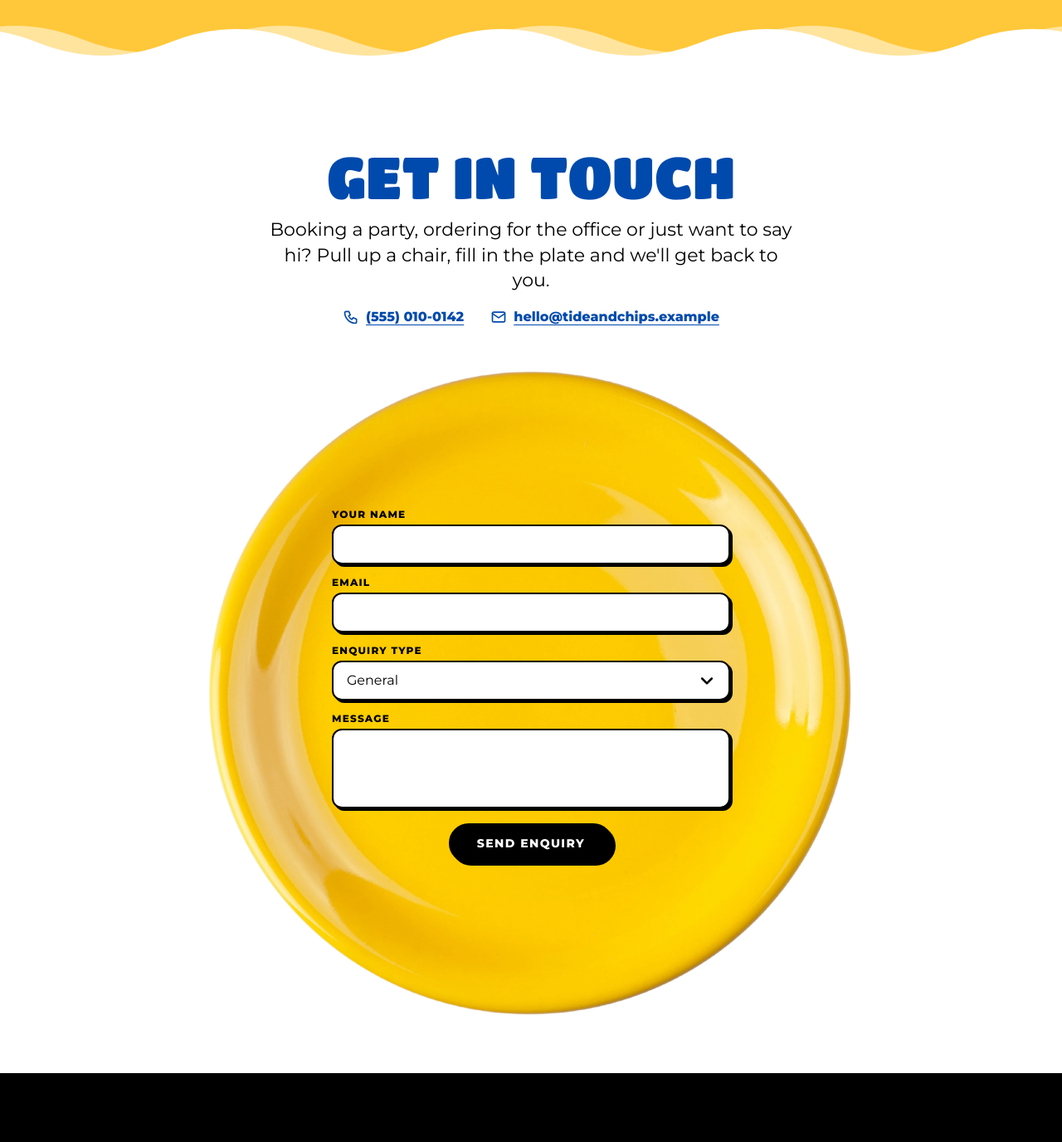
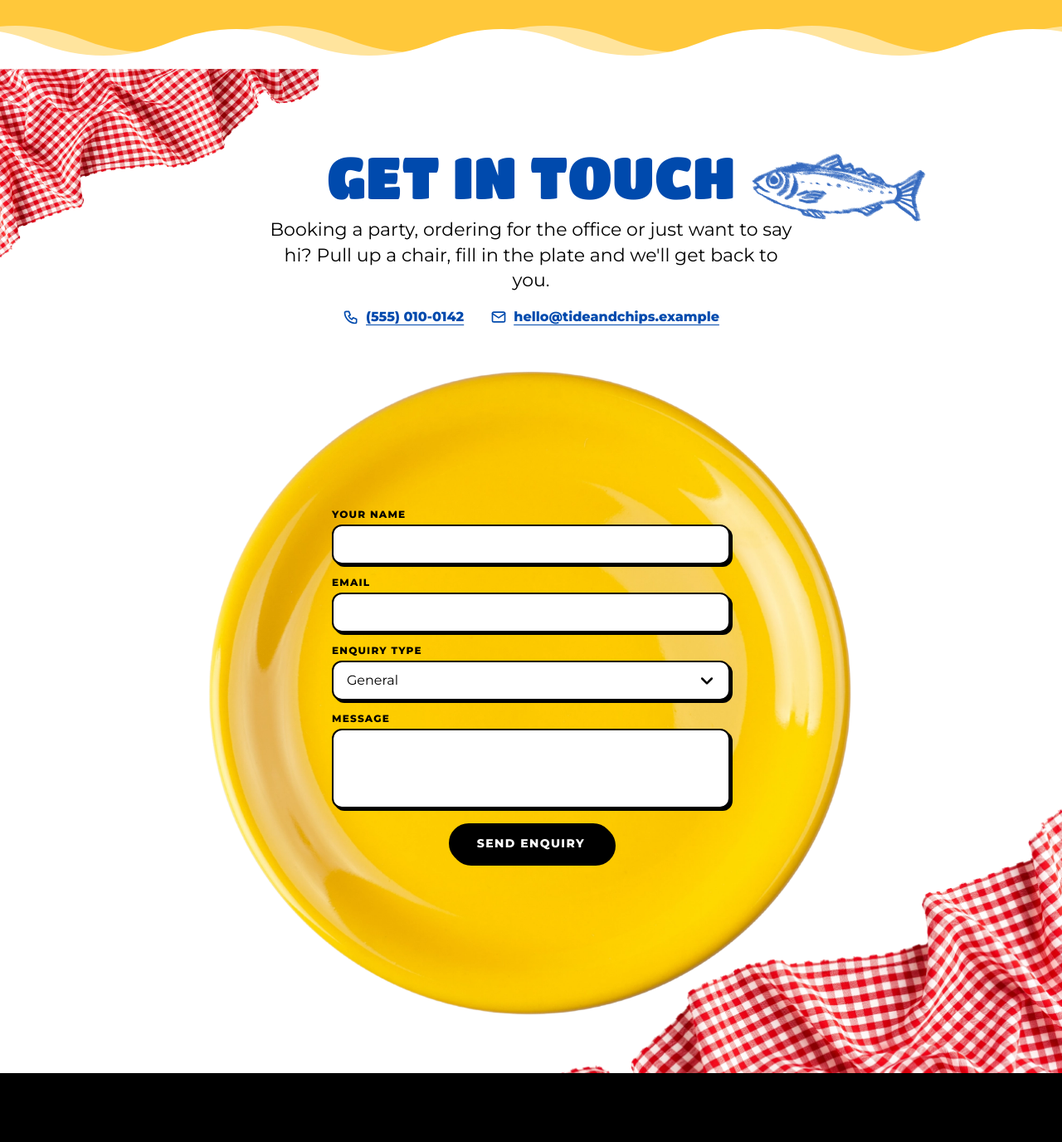
Before and after one commit to zenzen26/Fish-Chips, a React (Vite) app: page / in a window 1280 px wide. Shown: the part 3477-4853 px from the top of the page at 83% size. Built offline with nearby package versions, Linux system fonts and the light colour scheme.

Commit message:
Contact: tuck tablecloth in from two corners and add a swimming crayon fish

```diff
--- a/src/components/pages/home/Contact.jsx
+++ b/src/components/pages/home/Contact.jsx
@@ -27,6 +27,29 @@ export default function Contact() {
 
   return (
     <section id="contact" aria-labelledby="contact-title" className="relative isolate overflow-clip bg-white">
+      <img
+        src={image('red-checkered-cloth')}
+        alt=""
+        width="1290"
+        height="864"
+        className="absolute left-0 top-0 -z-10 w-[min(62%,20rem)] -scale-y-100 lg:w-[min(30vw,32rem)]"
+        {...reveal('fade', 0.1)}
+      />
+      <img
+        src={image('red-checkered-cloth')}
+        alt=""
+        width="1290"
+        height="864"
+        className="absolute bottom-0 right-0 -z-10 w-[min(70%,22rem)] -scale-x-100 translate-y-[14%] lg:w-[min(50vw,52rem)]"
+        {...reveal('fade', 0.2)}
+      />
+      <img
+        src={image('crayon-fish')}
+        alt=""
+        width="817"
+        height="319"
+        className="fish-swim pointer-events-none absolute right-[8%] top-[5.5rem] hidden w-36 rotate-6 md:block lg:top-24 lg:w-52"
+      />
       <div className="mx-auto max-w-[80rem] px-4 pt-16 text-center md:pt-24">
         <h2 id="contact-title" className="display-section text-blue" {...reveal('rise')}>
           {title}
--- a/src/styles/primitive/motion.css
+++ b/src/styles/primitive/motion.css
@@ -206,4 +206,21 @@
       translate: 0.5rem 0;
     }
   }
+
+  /* Crayon fish that drifts back and forth across a gap while bobbing. Independent translate/rotate so it keeps its tilt. */
+  .fish-swim {
+    animation: fish-swim 9s ease-in-out infinite alternate;
+  }
+
+  @keyframes fish-swim {
+    0% {
+      translate: -4rem 0.4rem;
+    }
+    50% {
+      translate: 0 -0.5rem;
+    }
+    100% {
+      translate: 4rem 0.3rem;
+    }
+  }
 }
```
